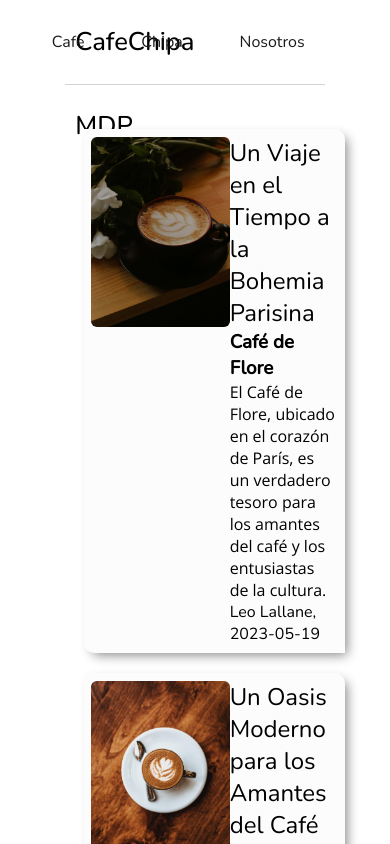
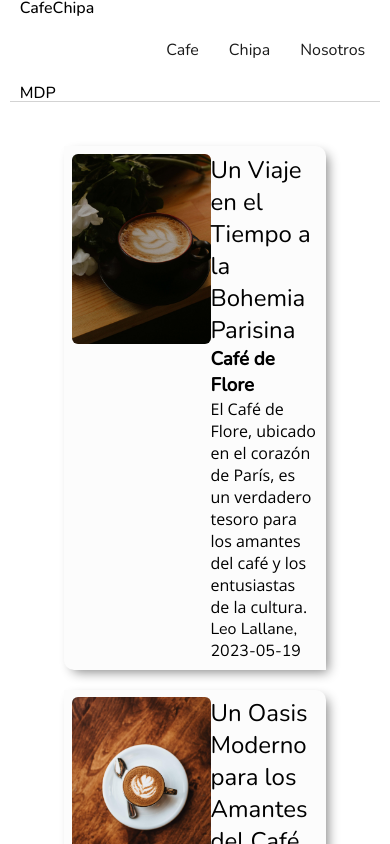
Before and after one commit to veranicolas/ChipaCafeBlog, a React (Vite) app: page /cafe in a window 390 px wide. Built offline with nearby package versions, Linux system fonts and the light colour scheme.

Commit message:
empezando estilos para mobile

```diff
--- a/src/App.module.css
+++ b/src/App.module.css
@@ -24,3 +24,12 @@
   width: 0;  /* Remove scrollbar space */
   background: transparent;  /* Optional: just make scrollbar invisible */
 }
+
+@media  screen and (max-width: 426px) {
+
+  .appContainer{
+
+    width: 100%;
+  }
+
+}
--- a/src/components/Header/Header.module.css
+++ b/src/components/Header/Header.module.css
@@ -4,6 +4,7 @@
   height: 10vh;
   width: 95%;
   border-bottom: 1px solid lightgray;
+  align-items: center;
 
   display: flex;
   justify-content: space-between;
@@ -49,3 +50,33 @@
     }
   }
 }
+
+@media only screen and (max-width:426px){
+  .headerContainer{
+    height:12vh;
+
+    >.title{
+      font-size: 1em;
+      font-weight: 500;
+    }
+    > .navbarComponent {
+
+      > .customLink {
+        padding: 0vh 0 0vh 0vh;
+        line-height: 6vh;
+        text-align: center;
+        border-radius: 12px;
+        margin: 0;
+
+        > a {
+
+          border-radius: 8px;
+          padding: 15px;
+          color: rgb(26, 26, 26);
+
+          transition: 0.6s;
+        }
+      }
+  }
+}
+}
```
